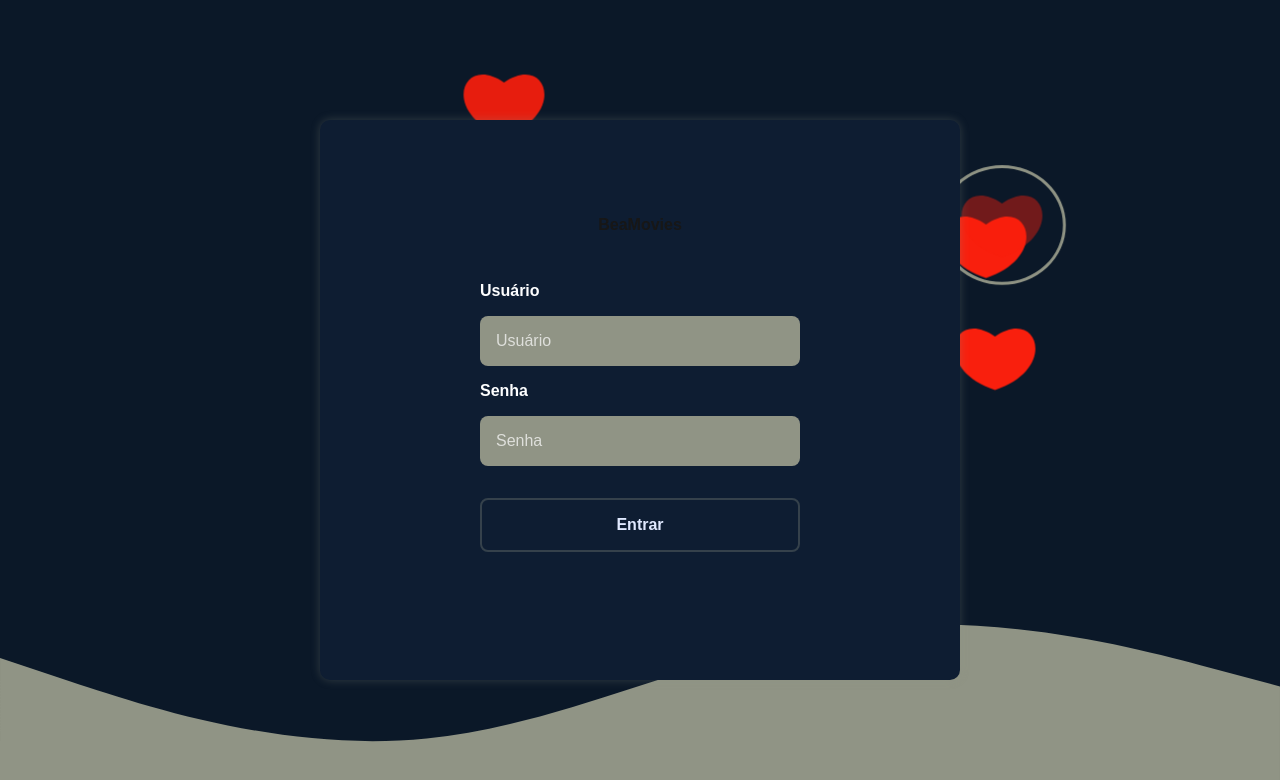
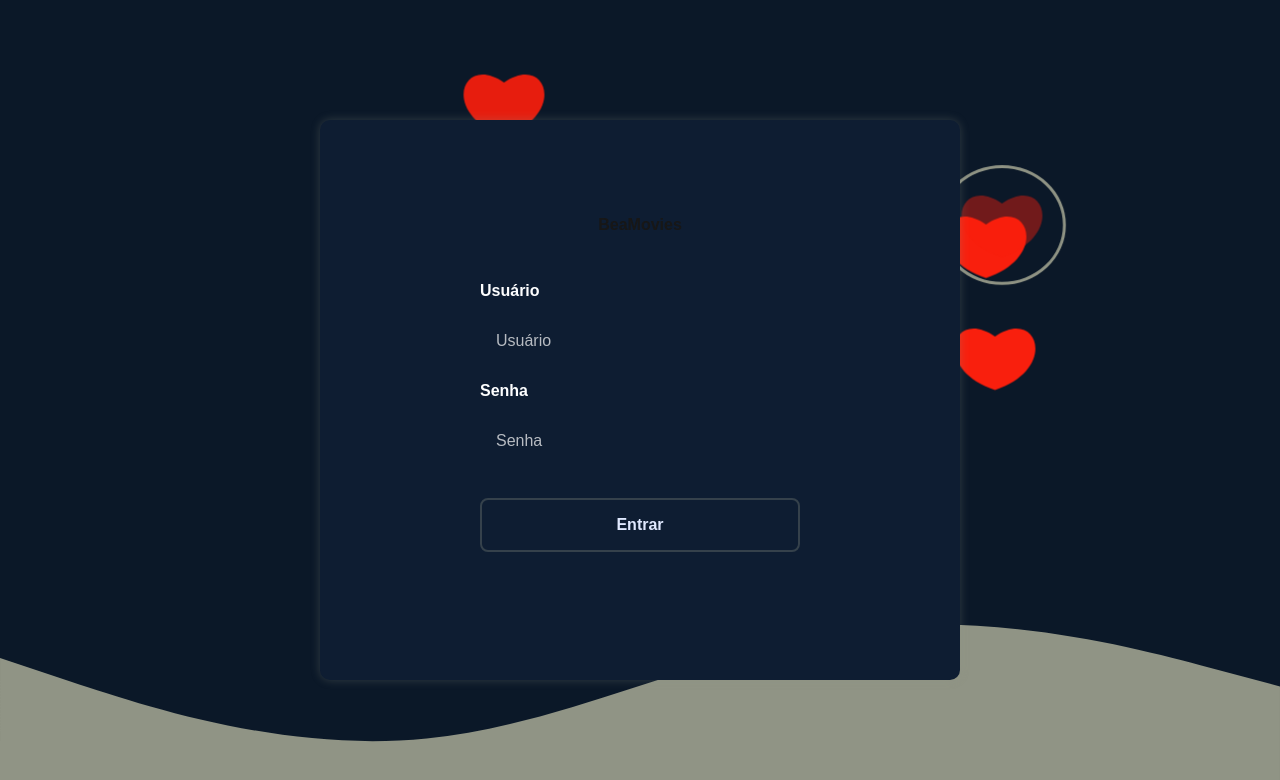
Before and after one commit to DEViana97/bea-movies, a Next.js app: page /login in a window 1280 px wide. Shown: the top 780 px of the page. Built offline with nearby package versions, Linux system fonts and the light colour scheme; no server answers.

Commit message:
add input types

```diff
--- a/src/components/input/Input.styled.ts
+++ b/src/components/input/Input.styled.ts
@@ -1,4 +1,27 @@
 import styled from 'styled-components';
+import { InputTypes } from './Input';
+
+const getInputBackground = (theme: any) => ({
+  [InputTypes.primary]: theme.textOn?.highlight, // white
+  [InputTypes.secondary]: theme.textOn?.highlight, // white
+  [InputTypes.terciary]: theme.text?.default, // Black
+  [InputTypes.delete]: theme.text?.critical, // red
+  [InputTypes.critical]: theme.textOn?.highlight, // white
+  [InputTypes.disabled]: theme.text?.disabled, // grey
+  [InputTypes.transparent]: theme.text?.default, //
+  [InputTypes.default]: theme.barbieTheme.defaultTransparent, // rgba(243, 113, 153, 0.6)
+});
+
+const getInputColor = (theme: any) => ({
+  [InputTypes.primary]: theme.textOn?.highlight, // white
+  [InputTypes.secondary]: theme.textOn?.highlight, // white
+  [InputTypes.terciary]: theme.text?.default, // Black
+  [InputTypes.delete]: theme.text?.critical, // red
+  [InputTypes.critical]: theme.textOn?.highlight, // white
+  [InputTypes.disabled]: theme.text?.disabled, // grey
+  [InputTypes.transparent]: theme.text?.default, //
+  [InputTypes.default]: theme.textOn?.highlight, // white
+});
 
 export const InputWrapper = styled.div`
   display: flex;
@@ -12,17 +35,17 @@ export const Label = styled.label`
   font-weight: bold;
 `;
 
-export const StyledInput = styled.input`
-  background: #909485; /* Fundo igual ao trecho */
+export const StyledInput = styled.input<{ $typeInput: InputTypes }>`
+  background: ${({ theme, $typeInput }) => getInputBackground(theme)[$typeInput]};
   padding: 1rem;
   border-radius: 8px;
-  border: none; /* Sem borda, como no original */
-  color: #fff; /* Cor do texto para legibilidade */
+  border: none;
+  color: ${({ theme, $typeInput }) => getInputColor(theme)[$typeInput]};
   &::placeholder {
-    color: rgba(255, 255, 255, 0.7); /* Placeholder mais suave */
+    color: rgba(255, 255, 255, 0.7);
   }
   &:focus {
-    outline: none; /* Remove outline padrão */
+    outline: none;
     box-shadow: 0 0 0 2px rgba(224, 233, 255, 0.7); /* Efeito de foco */
   }
 `;
--- a/src/components/input/Input.tsx
+++ b/src/components/input/Input.tsx
@@ -3,18 +3,31 @@
 import React, { InputHTMLAttributes } from 'react';
 import { InputWrapper, Label, StyledInput } from './Input.styled';
 
-interface InputProps extends InputHTMLAttributes<HTMLInputElement> {
-  label?: string; // Texto do label
-  id: string; // Obrigatório para associar label e input
-  name?: string; // Opcional, mas útil para formulários
+export enum InputTypes {
+  primary,
+  secondary,
+  terciary,
+  delete,
+  critical,
+  disabled,
+  transparent,
+  default
 }
 
 
-export function Input({ label, id, name, type = 'text', ...props }: InputProps) {
+interface InputProps extends InputHTMLAttributes<HTMLInputElement> {
+  label?: string;
+  id: string;
+  name?: string;
+  typeInput: InputTypes;
+}
+
+
+export function Input({ label, id, name, typeInput, ...props }: InputProps) {
   return (
     <InputWrapper>
       {label && <Label htmlFor={id}>{label}</Label>}
-      <StyledInput  id={id} name={name || id} type={type} {...props} />
+      <StyledInput id={id} name={name || id} $typeInput={typeInput} {...props} />
     </InputWrapper>
   );
 }
```
